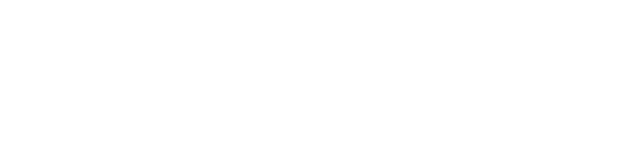
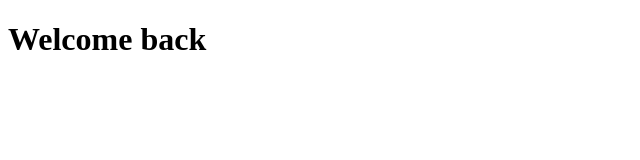
Before and after one commit to bh0Mr/adam, a plain HTML site: page about.html in a window 1280 px wide. Shown: the whole page, without its empty margins (0-640 px from the left). Drawn offline with Linux system fonts and the light colour scheme.

Commit message:
feature was added

```diff
--- a/about.html
+++ b/about.html
@@ -4,7 +4,8 @@
     <meta charset="UTF-8">
     <meta http-equiv="X-UA-Compatible" content="IE=edge">
     <meta name="viewport" content="width=device-width, initial-scale=1.0">
-    <title>Document</title>
+    <title>feature1</title>
+    <h1>Welcome back</h1>
 </head>
 <body>
 
```
